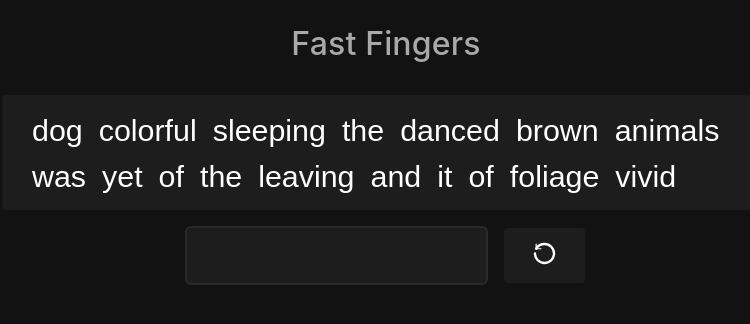
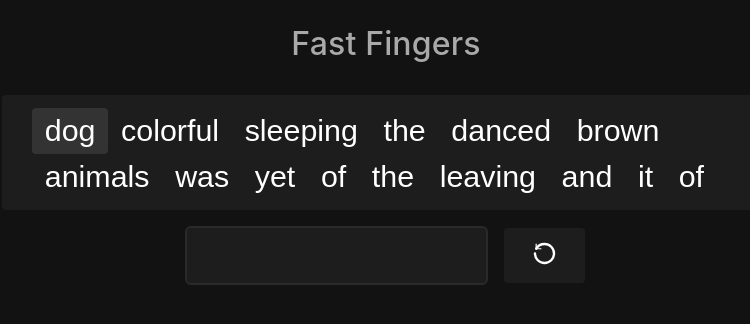
Before and after one commit to yowger/yow-mini-fast-fingers, a React (Vite) app: page / in a window 1280 px wide. Shown: the top 324 px of the page, without its empty margins (254-1004 px from the left). Built offline with nearby package versions, Linux system fonts and the light colour scheme.

Commit message:
update, added handle user input

```diff
--- a/src/App.css
+++ b/src/App.css
@@ -13,7 +13,7 @@
 #header h1 {
     font-weight: 500;
     letter-spacing: 0.01rem;
-    color: #A9A9A9;
+    color: #a9a9a9;
 }
 
 #wordBox {
@@ -32,7 +32,12 @@
 }
 #wordBox span {
     display: inline-flex;
-    margin-right: 16px;
+    /* margin-right: 16px; */
+    padding-inline: 0.8rem;
+}
+#wordBox span.activeWord {
+    background-color: var(--grey-2);
+    border-radius: 4px;
 }
 
 #input-row {
--- a/src/App.tsx
+++ b/src/App.tsx
@@ -10,6 +10,7 @@ export default function App() {
     const fetchedWords = useFetchWords(wordsUrl)
     const [words, setWords] = useState<string[]>([])
     const [userInput, setUserInput] = useState("")
+    const [activeWordIndex, setActiveWordIndex] = useState(0)
 
     useEffect(() => {
         if (fetchedWords && fetchedWords.length > 0) {
@@ -24,7 +25,13 @@ export default function App() {
 
     function handleUserInput(event: ChangeEvent<HTMLInputElement>) {
         const value = event.target.value
-        setUserInput(value)
+
+        if (value.endsWith(" ")) {
+            setActiveWordIndex((prevIndex) => prevIndex + 1)
+            setUserInput("")
+        } else {
+            setUserInput(value)
+        }
     }
 
     return (
@@ -34,9 +41,16 @@ export default function App() {
                     <h1>Fast Fingers</h1>
                 </div>
                 <div id="wordBox" className="">
-                    {words?.map((word, index) => (
-                        <span key={index}>{word}</span>
-                    ))}
+                    {words?.map((word, index) => {
+                        if (index === activeWordIndex) {
+                            return (
+                                <span className="activeWord" key={index}>
+                                    {word}
+                                </span>
+                            )
+                        }
+                        return <span key={index}>{word}</span>
+                    })}
                 </div>
                 <div id="input-row">
                     <input
--- a/src/index.css
+++ b/src/index.css
@@ -4,6 +4,7 @@
     --primary: #1d1d1d;
     --primary-accent: #121212;
     --grey-1: #2a2a2a;
+    --grey-2: #333333;
     --blue-1: #1585e0;
     --blue-2: #2da1ff;
 }
```
